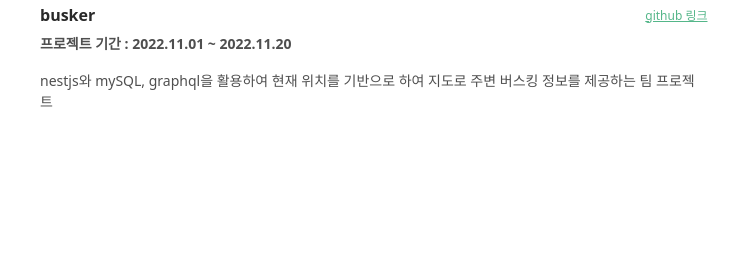
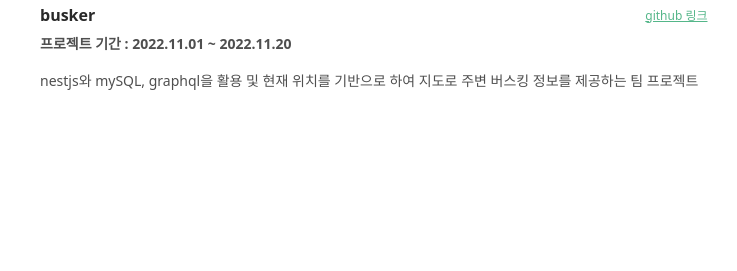
Before and after one commit to Dohyun-98/resume, a plain HTML site: page index.html in a window 1280 px wide. Shown: the part 1535-1806 px from the top of the page, 127-864 px from the left. Drawn offline with Linux system fonts and the light colour scheme.

Commit message:
update text wrong

```diff
--- a/index.html
+++ b/index.html
@@ -170,7 +170,7 @@
 									</div>
 									<div class="item-content">
 										<p><b>프로젝트 기간 : 2022.11.01 ~ 2022.11.20</b></p>
-										<p>nestjs와 mySQL, graphql을 활용하여 현재 위치를 기반으로 하여 지도로 주변 버스킹 정보를 제공하는 팀 프로젝트 </p>
+										<p>nestjs와 mySQL, graphql을 활용 및 현재 위치를 기반으로 하여 지도로 주변 버스킹 정보를 제공하는 팀 프로젝트 </p>
 									</div>
 								</div><!--//item-->
 								</section><!--// Team project-section-->
```
